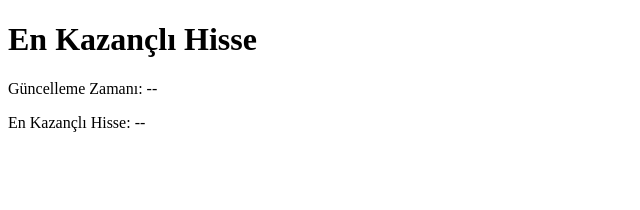
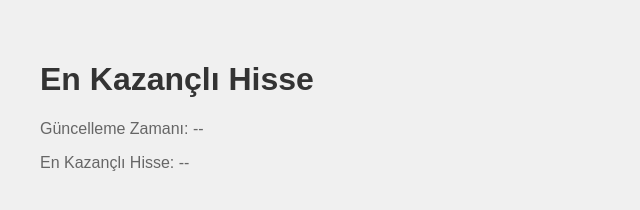
Before and after one commit to ZestyAxis159554/axisexpress, a plain HTML site: page index.html in a window 1280 px wide. Shown: the whole page, without its empty margins (0-640 px from the left). Drawn offline with nearby package versions, Linux system fonts and the light colour scheme; no server answers.

Commit message:
Update index.html

```diff
--- a/index.html
+++ b/index.html
@@ -3,6 +3,23 @@
 <head>
     <title>En Kazançlı Hisse</title>
     <script src="https://cdnjs.cloudflare.com/ajax/libs/socket.io/4.4.1/socket.io.js"></script>
+    <style>
+        body {
+            font-family: Arial, sans-serif;
+            background-color: #f0f0f0;
+            margin: 20px;
+            padding: 20px;
+        }
+
+        h1 {
+            color: #333;
+        }
+
+        p {
+            color: #666;
+            font-size: 16px;
+        }
+    </style>
     <script type="text/javascript">
         document.addEventListener("DOMContentLoaded", function() {
             var socket = io();
@@ -14,8 +31,10 @@
     </script>
 </head>
 <body>
-    <h1>En Kazançlı Hisse</h1>
-    <p id="time">Güncelleme Zamanı: --</p>
-    <p id="stock">En Kazançlı Hisse: --</p>
+    <div class="container">
+        <h1>En Kazançlı Hisse</h1>
+        <p id="time">Güncelleme Zamanı: --</p>
+        <p id="stock">En Kazançlı Hisse: --</p>
+    </div>
 </body>
 </html>
```
